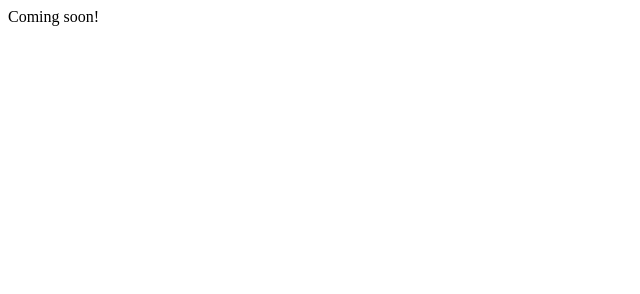
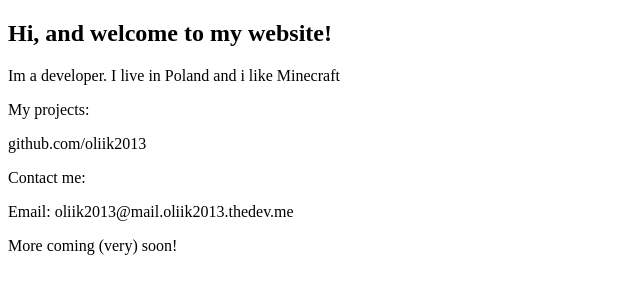
Before and after one commit to oliik2013/oliik2013, a plain HTML site: page index.html in a window 1280 px wide. Shown: the whole page, without its empty margins (0-640 px from the left). Drawn offline with Linux system fonts and the light colour scheme.

Commit message:
Update index.html

```diff
--- a/index.html
+++ b/index.html
@@ -1 +1,23 @@
-<p>Coming soon!</p>
+<!DOCTYPE html>
+<html lang="en">
+  <head>
+    <meta charset="UTF-8">
+    <meta name="viewport" content="width=device-width, initial-scale=1.0">
+    <meta http-equiv="X-UA-Compatible" content="ie=edge">
+    <title>oliik2013</title>
+    <link rel="stylesheet" href="style.css">
+    <link rel="icon" href="./favicon.ico" type="image/x-icon">
+  </head>
+  <body>
+    <main>
+        <h2>Hi, and welcome to my website!</h1>
+        <p>Im a developer. I live in Poland and i like Minecraft</p>
+       <p>My projects:</p>
+       <p>github.com/oliik2013</p>
+       <p>Contact me:</p>
+       <p>Email: oliik2013@mail.oliik2013.thedev.me</p>
+       <p>More coming (very) soon!</p>
+    </main>
+	<script src="index.js"></script>
+  </body>
+</html>
```
